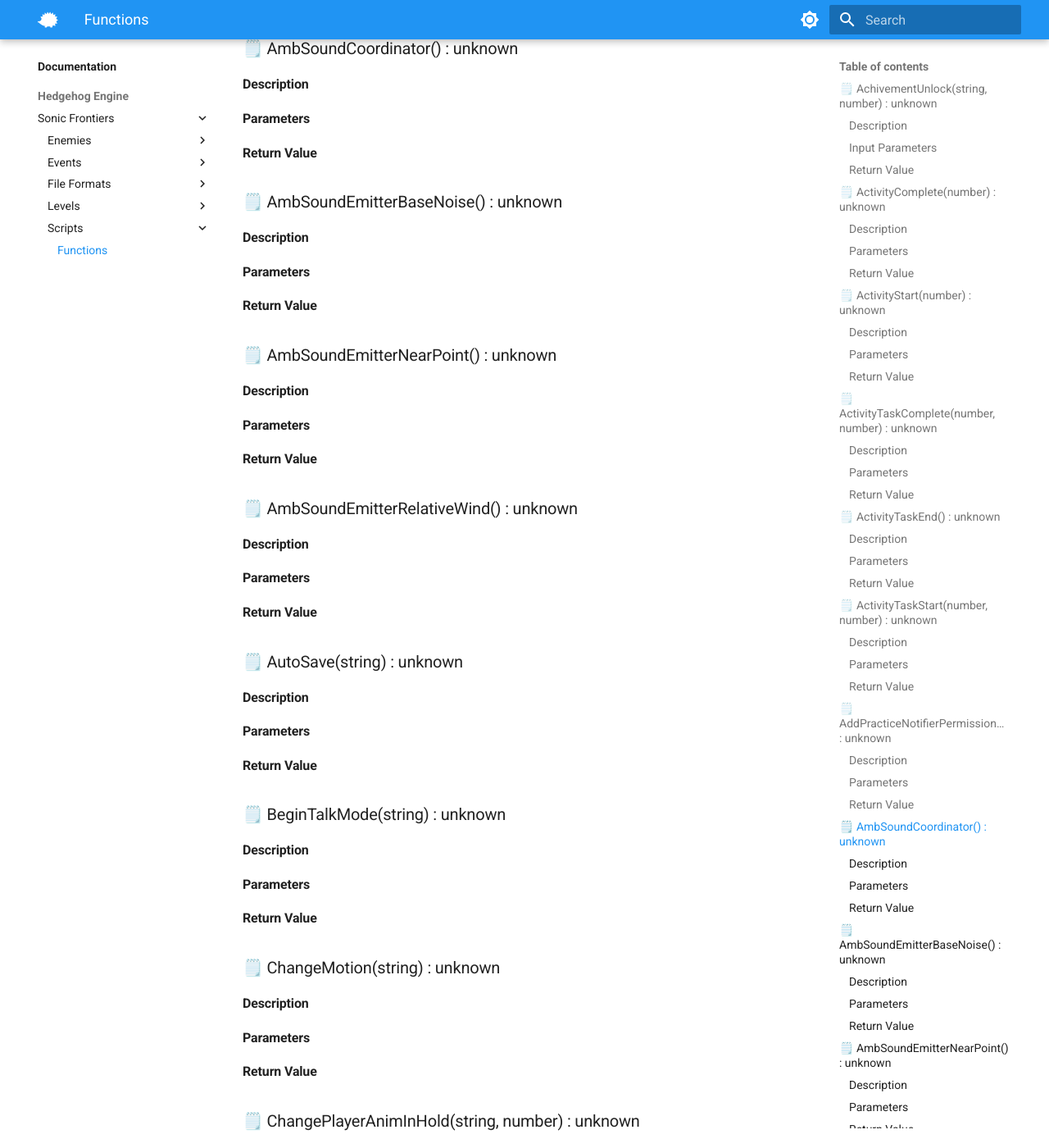
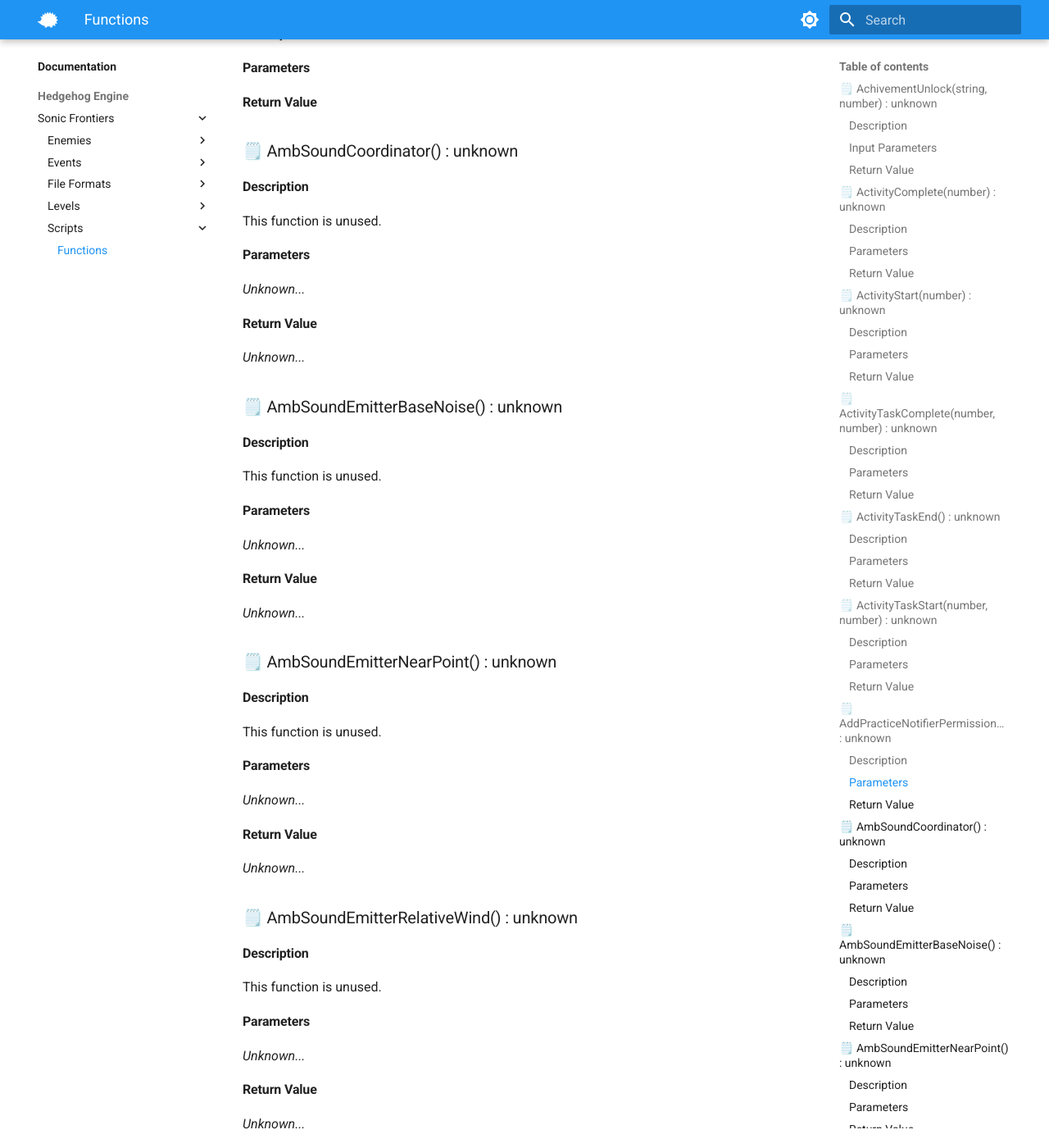
Before and after one commit to HedgeDocs/HedgeDocs.github.io, an MkDocs documentation site: the page built from docs/docs/hedgehog-engine/rangers/scripts/funcs.md, in a window 1280 px wide and 1400 px high, scrolled down 1910 px. Shown: the whole window at 82% size. Built offline with MkDocs 1.6.1 and Material for MkDocs 9.7.7, drawn with Linux system fonts in a browser that asks for light colours; comment, search, counter and statistics services are not loaded; some of the changed text lies outside the part shown.

Commit message:
[Sonic Frontiers] Scripts: documented unused functions

```diff
--- a/docs/docs/hedgehog-engine/rangers/scripts/funcs.md
+++ b/docs/docs/hedgehog-engine/rangers/scripts/funcs.md
@@ -47,10 +47,11 @@
 
 ### 🗒️ ActivityTaskEnd() : unknown
 #### Description
-
+This function is unused.
 #### Parameters
-
+*Unknown...*
 #### Return Value
+*Unknown...*
 
 ### 🗒️ ActivityTaskStart(number, number) : unknown
 #### Description
@@ -68,31 +69,35 @@
 
 ### 🗒️ AmbSoundCoordinator() : unknown
 #### Description
-
+This function is unused.
 #### Parameters
-
+*Unknown...*
 #### Return Value
+*Unknown...*
 
 ### 🗒️ AmbSoundEmitterBaseNoise() : unknown
 #### Description
-
+This function is unused.
 #### Parameters
-
+*Unknown...*
 #### Return Value
+*Unknown...*
 
 ### 🗒️ AmbSoundEmitterNearPoint() : unknown
 #### Description
-
+This function is unused.
 #### Parameters
-
+*Unknown...*
 #### Return Value
+*Unknown...*
 
 ### 🗒️ AmbSoundEmitterRelativeWind() : unknown
 #### Description
-
+This function is unused.
 #### Parameters
-
+*Unknown...*
 #### Return Value
+*Unknown...*
 
 ### 🗒️ AutoSave(string) : unknown
 #### Description
@@ -159,10 +164,11 @@
 
 ### 🗒️ ClearPracticeNotifier() : unknown
 #### Description
-
+This function is unused.
 #### Parameters
-
+*Unknown...*
 #### Return Value
+*Unknown...*
 
 ### 🗒️ ClearQuestTarget() : unknown
 #### Description
@@ -187,10 +193,11 @@
 
 ### 🗒️ DebugPrint() : unknown
 #### Description
-
+This function is unused.
 #### Parameters
-
+*Unknown...*
 #### Return Value
+*Unknown...*
 
 ### 🗒️ DeletePracticeNotifierPermissionDeny(string) : unknown
 #### Description
@@ -201,10 +208,11 @@
 
 ### 🗒️ EndLetterBoxUI() : unknown
 #### Description
-
+This function is unused.
 #### Parameters
-
+*Unknown...*
 #### Return Value
+*Unknown...*
 
 ### 🗒️ EndTalkMode() : unknown
 #### Description
@@ -285,10 +293,11 @@
 
 ### 🗒️ GetHackingAliveEnemyNum() : unknown
 #### Description
-
+This function is unused.
 #### Parameters
-
+*Unknown...*
 #### Return Value
+*Unknown...*
 
 ### 🗒️ GetHackingCurrentWaveId() : unknown
 #### Description
@@ -376,10 +385,11 @@
 
 ### 🗒️ GetPowerupRequiredKodamaNum() : unknown
 #### Description
-
+This function is unused.
 #### Parameters
-
+*Unknown...*
 #### Return Value
+*Unknown...*
 
 ### 🗒️ GetRingLevel(number) : number
 #### Description
@@ -425,10 +435,11 @@
 
 ### 🗒️ GoToCyberStage() : unknown
 #### Description
-
+This function is unused.
 #### Parameters
-
+*Unknown...*
 #### Return Value
+*Unknown...*
 
 ### 🗒️ HideObjectInEvent(string) : unknown
 #### Description
@@ -733,10 +744,11 @@
 
 ### 🗒️ SetVisibleKodama() : unknown
 #### Description
-
+This function is unused.
 #### Parameters
-
+*Unknown...*
 #### Return Value
+*Unknown...*
 
 ### 🗒️ ShootBulletPattern(string) : unknown
 #### Description
@@ -810,10 +822,11 @@
 
 ### 🗒️ ShowTalkCaptionOverFade() : unknown
 #### Description
-
+This function is unused.
 #### Parameters
-
+*Unknown...*
 #### Return Value
+*Unknown...*
 
 ### 🗒️ ShowToastUI(string) : unknown
 #### Description
@@ -838,17 +851,19 @@
 
 ### 🗒️ ShowYesNoWindowUI() : unknown
 #### Description
-
+This function is unused.
 #### Parameters
-
+*Unknown...*
 #### Return Value
+*Unknown...*
 
 ### 🗒️ SoundDirector() : unknown
 #### Description
-
+This function is unused.
 #### Parameters
-
+*Unknown...*
 #### Return Value
+*Unknown...*
 
 ### 🗒️ SpawnHackingEnemy(string) : unknown
 #### Description
@@ -880,10 +895,11 @@
 
 ### 🗒️ StartLetterBoxUI() : unknown
 #### Description
-
+This function is unused.
 #### Parameters
-
+*Unknown...*
 #### Return Value
+*Unknown...*
 
 ### 🗒️ StartMinigameQuest(string) : unknown
 #### Description
@@ -908,10 +924,11 @@
 
 ### 🗒️ StartupGimmickInfo() : unknown
 #### Description
-
+This function is unused.
 #### Parameters
-
+*Unknown...*
 #### Return Value
+*Unknown...*
 
 ### 🗒️ StartWaitMinigameQuest() : unknown
 #### Description
@@ -922,31 +939,35 @@
 
 ### 🗒️ UnloadDiEvent() : unknown
 #### Description
-
+This function is unused.
 #### Parameters
-
+*Unknown...*
 #### Return Value
+*Unknown...*
 
 ### 🗒️ UnloadLevel() : unknown
 #### Description
-
+This function is unused.
 #### Parameters
-
+*Unknown...*
 #### Return Value
+*Unknown...*
 
 ### 🗒️ WaitFromChaosEmeraldNum() : unknown
 #### Description
-
+This function is unused.
 #### Parameters
-
+*Unknown...*
 #### Return Value
+*Unknown...*
 
 ### 🗒️ WaitFromFlag() : unknown
 #### Description
-
+This function is unused.
 #### Parameters
-
+*Unknown...*
 #### Return Value
+*Unknown...*
 
 ### 🗒️ WaitTime(number) : unknown
 #### Description
```
